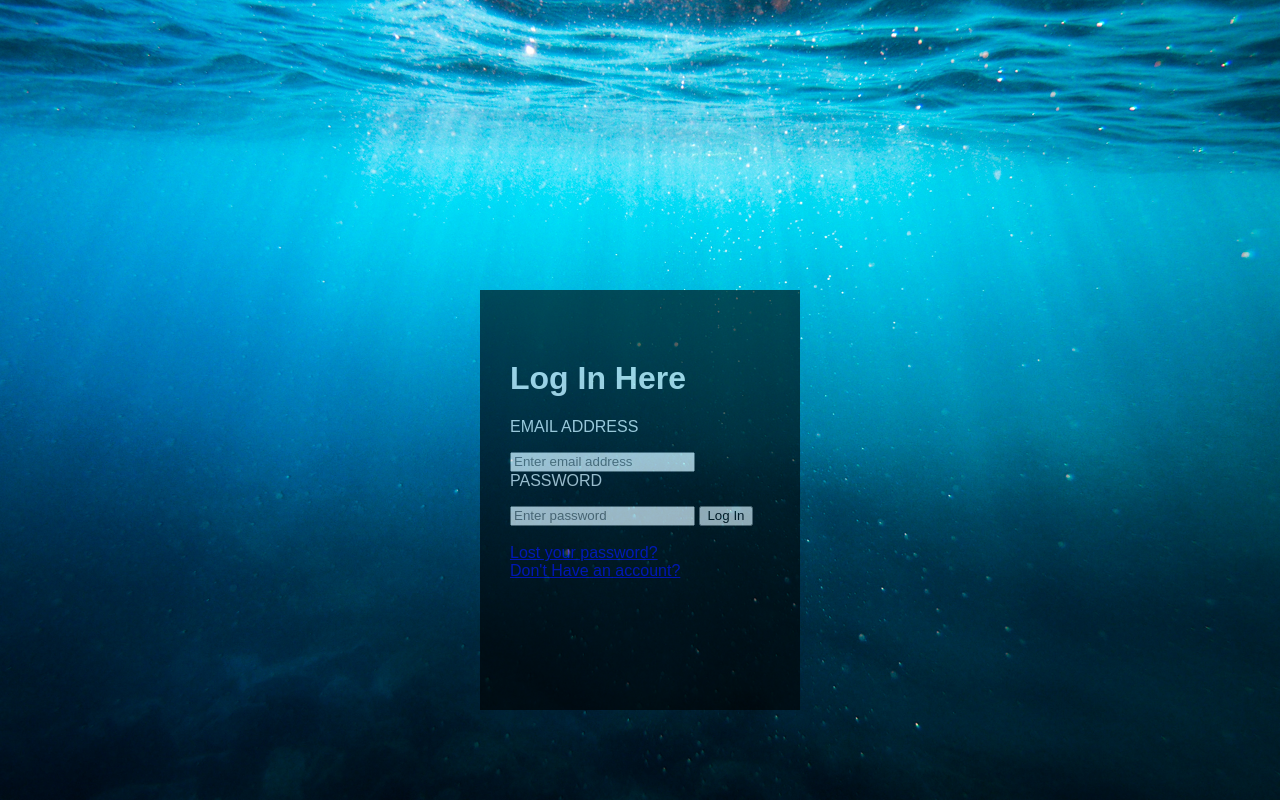
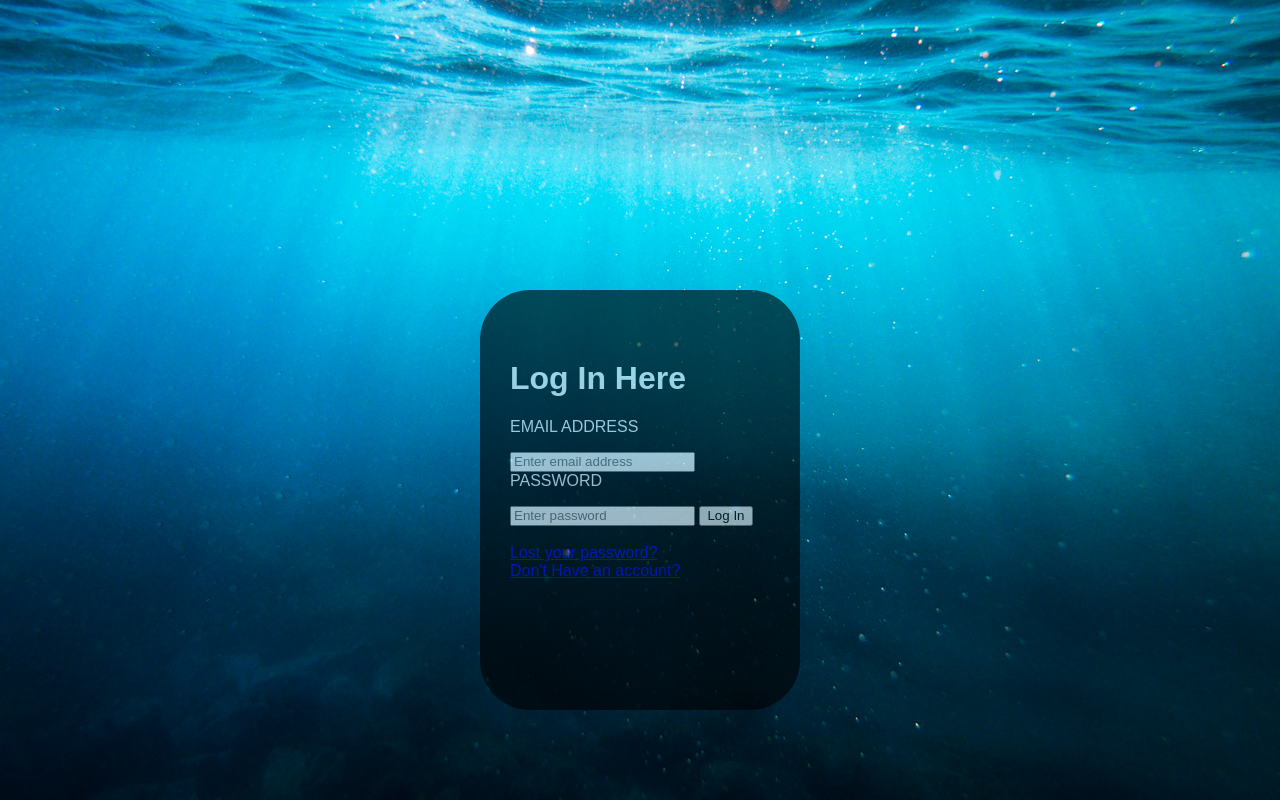
Before and after one commit to MishanCool/IOT-WHATER-MESHER, a PHP site: page /login.html in a window 1280 px wide. Run offline with PHP 8.4, Linux system fonts and the light colour scheme.

Commit message:
Use css code border-radius to Rounded Corners of login box

```diff
--- a/css/1_login.css
+++ b/css/1_login.css
@@ -30,6 +30,8 @@ body{
 
 	/*padding: 70px 30px; mekath hari. yatin thiyana visiyata 2k liwvath hari*/
 	padding-left: 30px;
-	padding-top: 70px;
+    padding-top: 70px;
+
+    border-radius: 50px;
 
 }
```
